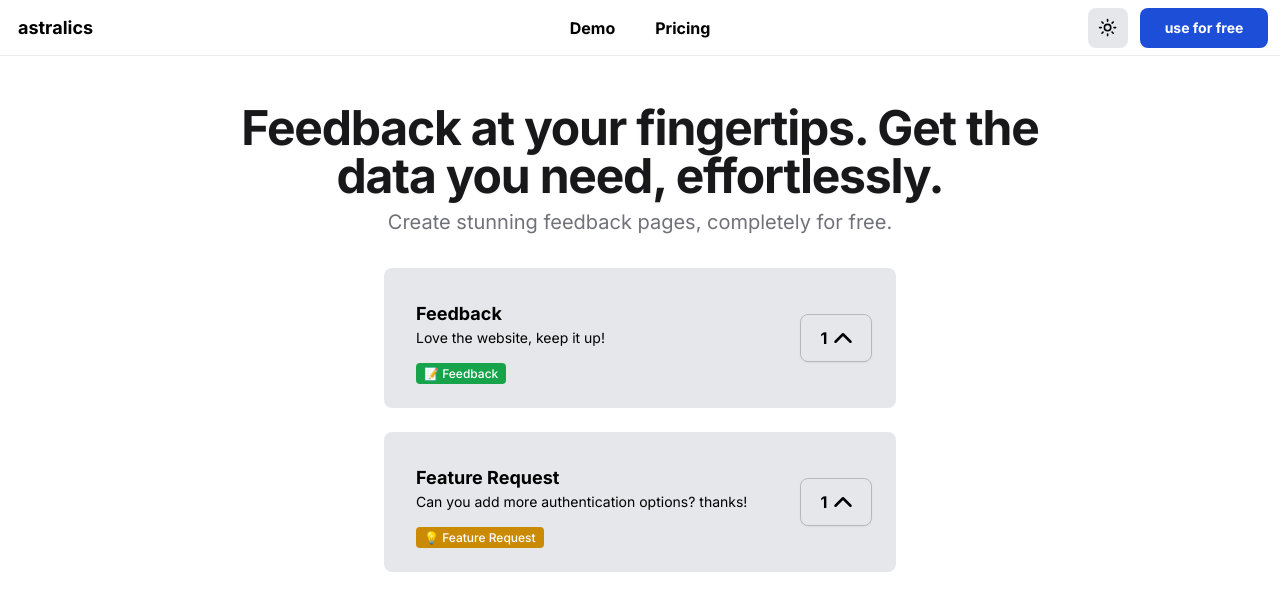
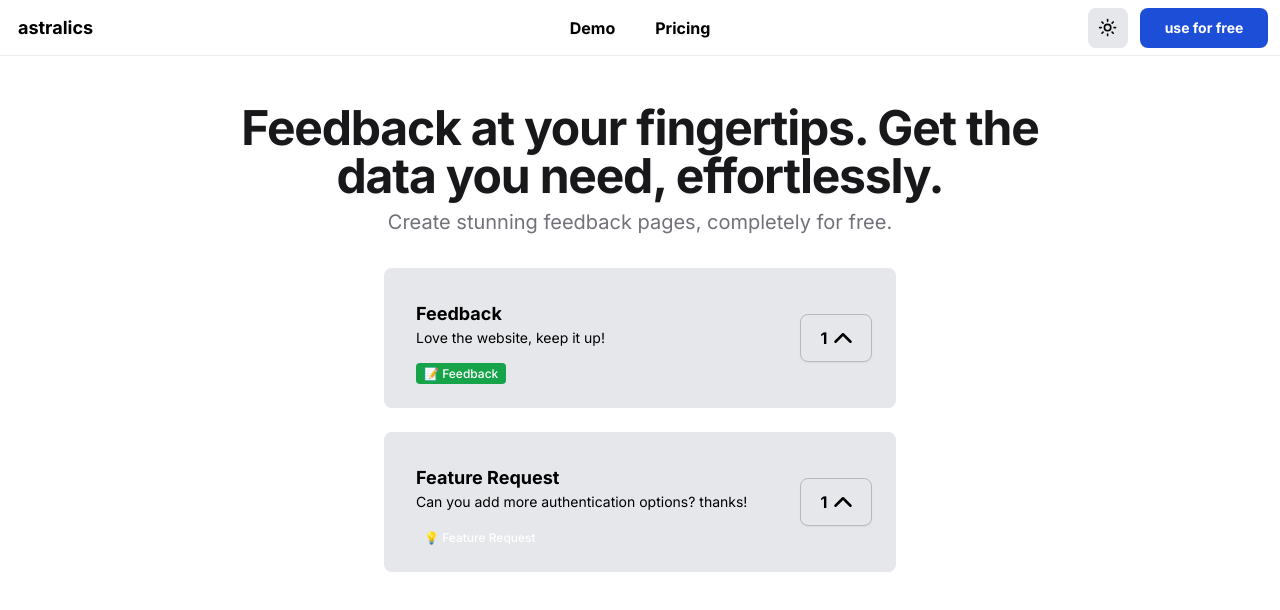
Before and after one commit to ramezj/astralics, a Next.js app in the folder client/: page / in a window 1280 px wide. Shown: the top 610 px of the page. Built offline with nearby package versions, Linux system fonts and the light colour scheme; no server answers.

Commit message:
tailwind.config.js added another color

```diff
--- a/client/tailwind.config.js
+++ b/client/tailwind.config.js
@@ -18,7 +18,8 @@ module.exports = {
     },
     extend: {
       colors: {
-      'darkblue':'#0A1045',
+        'darkblue':'#0A1045',
+        'yellow':"#F9E900",
         border: "hsl(var(--border))",
         input: "hsl(var(--input))",
         ring: "hsl(var(--ring))",
```
